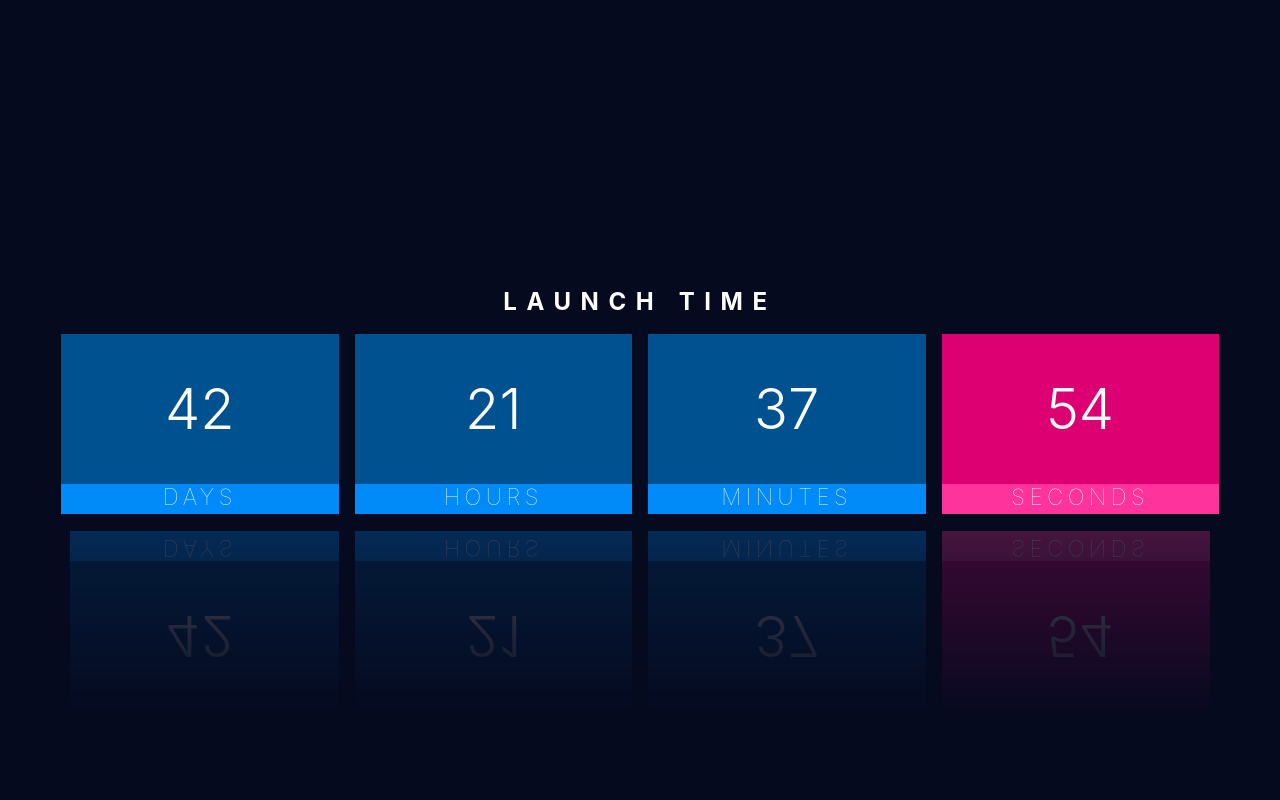
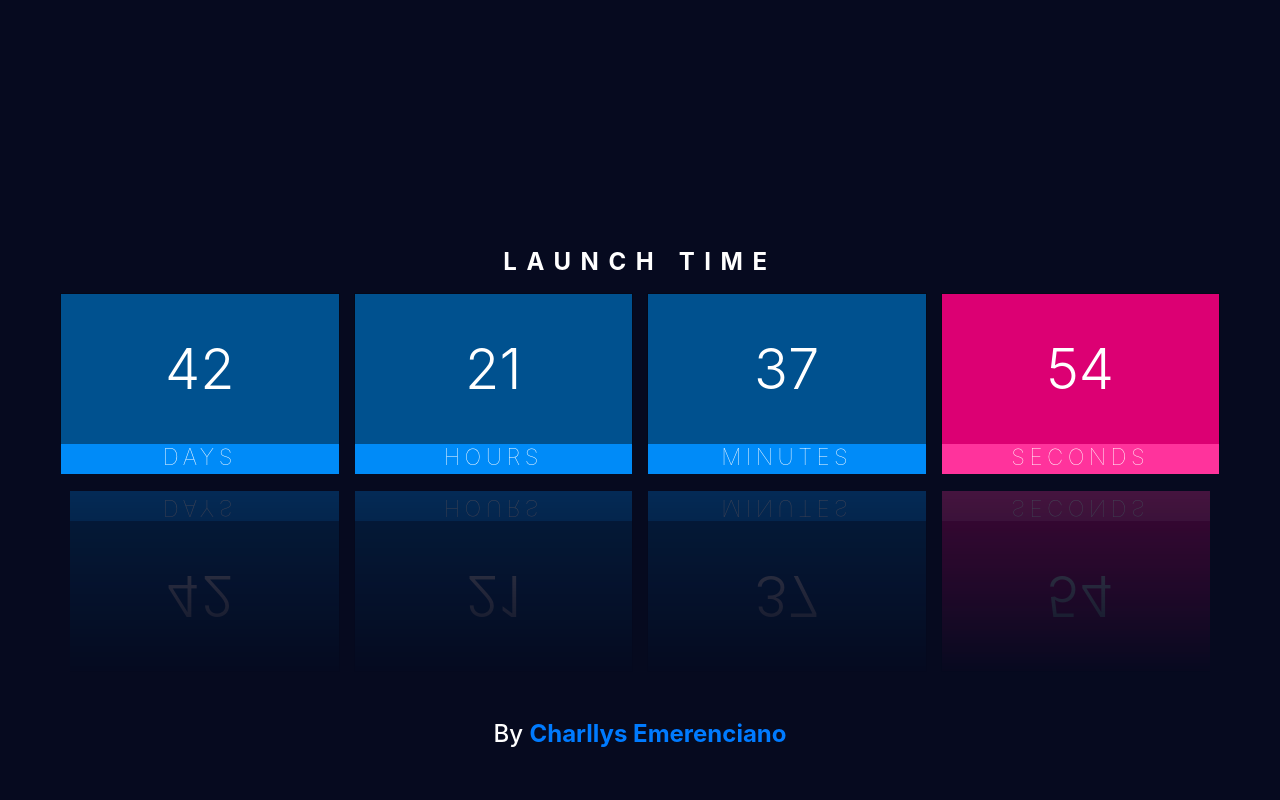
Before and after one commit to charllysemerenciano/charllysemerenciano.github.io, a PHP site: page / in a window 1280 px wide. Run offline with PHP 8.4, Linux system fonts and the light colour scheme; some libraries are stand-ins or nearby versions.

Commit message:
copyright

```diff
--- a/css/clock.css
+++ b/css/clock.css
@@ -1,29 +1,34 @@
 @import url("https://fonts.googleapis.com/css?family=Open+Sans:300,400,500,600,700,800&display=swap");
-main {
-  min-height: 100vh;
+body {
   background: #060A1F;
 }
-main #clock h2 {
+body main {
+  min-height: 90vh;
+}
+body footer {
+  min-height: 10vh;
+}
+body #clock h2 {
   margin: 10px 0;
   font-weight: 700;
   text-transform: uppercase;
   letter-spacing: 0.4em;
 }
-main #clock #time {
+body #clock #time {
   -webkit-box-reflect: below 1px linear-gradient(transparent, #0004);
 }
-main .box {
+body .box {
   width: 300px;
 }
-main .box > div {
+body .box > div {
   background: #00518F;
 }
-main .box span {
+body .box span {
   height: 150px;
   font-weight: 300;
   box-shadow: 0 0 0 1px rgba(0, 0, 0, 0.2);
 }
-main .box span:nth-child(2) {
+body .box span:nth-child(2) {
   height: 30px;
   font-size: 0.4em;
   letter-spacing: 0.2em;
@@ -32,11 +37,11 @@ main .box span:nth-child(2) {
   background: #008BF8;
   text-transform: uppercase;
 }
-main #time div:nth-child(4) span:nth-child(1) {
+body #time div:nth-child(4) span:nth-child(1) {
   box-shadow: 0 0 0 1px rgba(0, 0, 0, 0.2);
   background: #DC0073;
 }
-main #time div:nth-child(4) span:nth-child(2) {
+body #time div:nth-child(4) span:nth-child(2) {
   background: #FF339C;
 }
 
--- a/index.html
+++ b/index.html
@@ -42,7 +42,11 @@
         </div>
     </div>
 </main>
-<footer></footer>
+<footer>
+    <div class="copyright text-center text-white">
+        <h4>By <a href="https://www.linkedin.com/in/charllysemerenciano/"><b>Charllys Emerenciano</b></a></h4>
+    </div>
+</footer>
 
 <script>
     const days = document.getElementById('days');
--- a/scss/clock.scss
+++ b/scss/clock.scss
@@ -5,8 +5,15 @@ $blue: #008BF8;
 $black-blue: #00518F;
 $background: #060A1F;
 
-main {
-  min-height: 100vh;
+body {
+  main {
+    min-height: 90vh;
+  }
+
+  footer {
+    min-height: 10vh;
+  }
+
   background: $background;
 
   #clock h2 {
@@ -22,7 +29,7 @@ main {
     );
   }
 
-  .box{
+  .box {
     width: 300px;
   }
 
@@ -58,5 +65,4 @@ main {
     }
 
   }
-
 }
```
Also changed, not shown: 1 other file.
